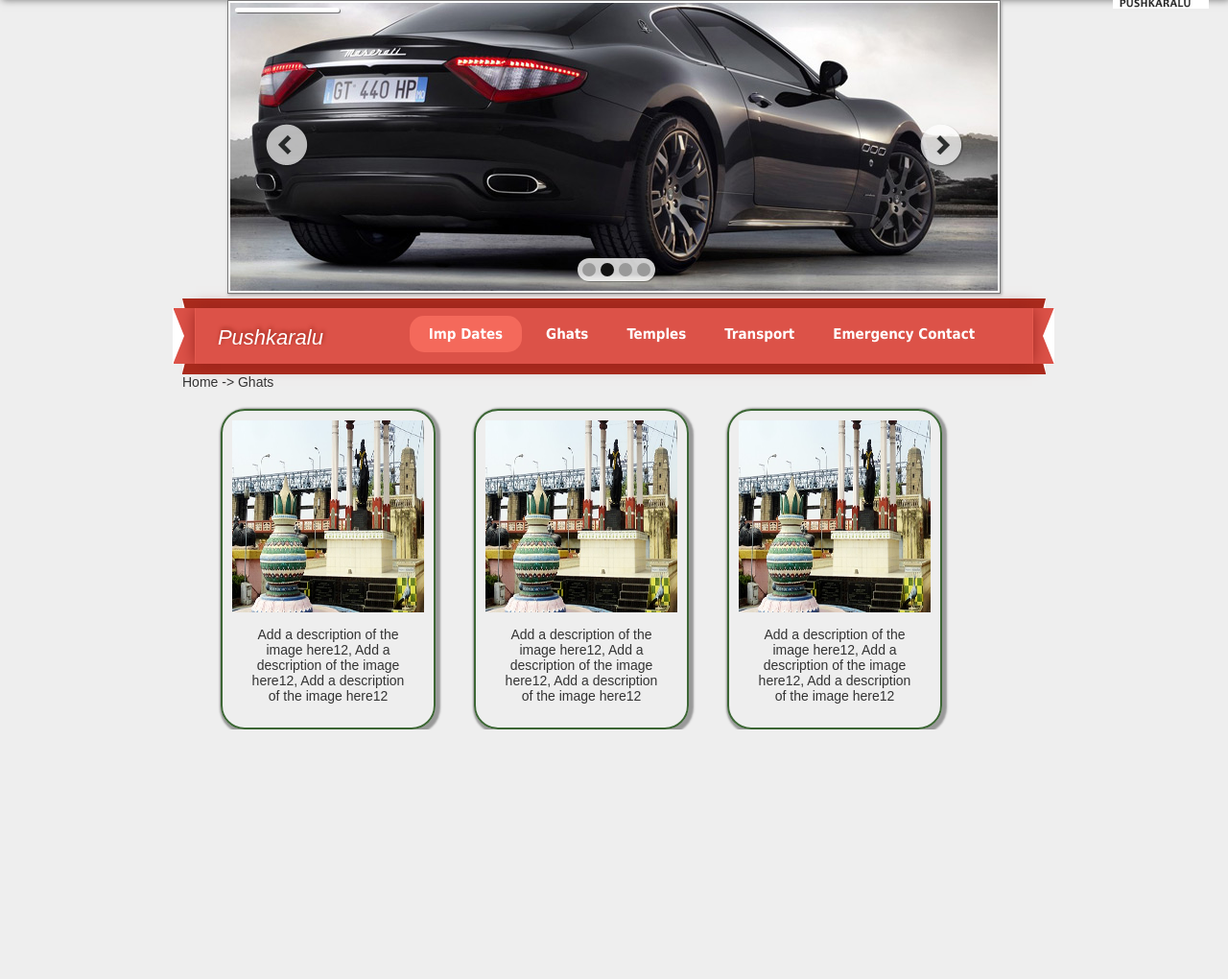
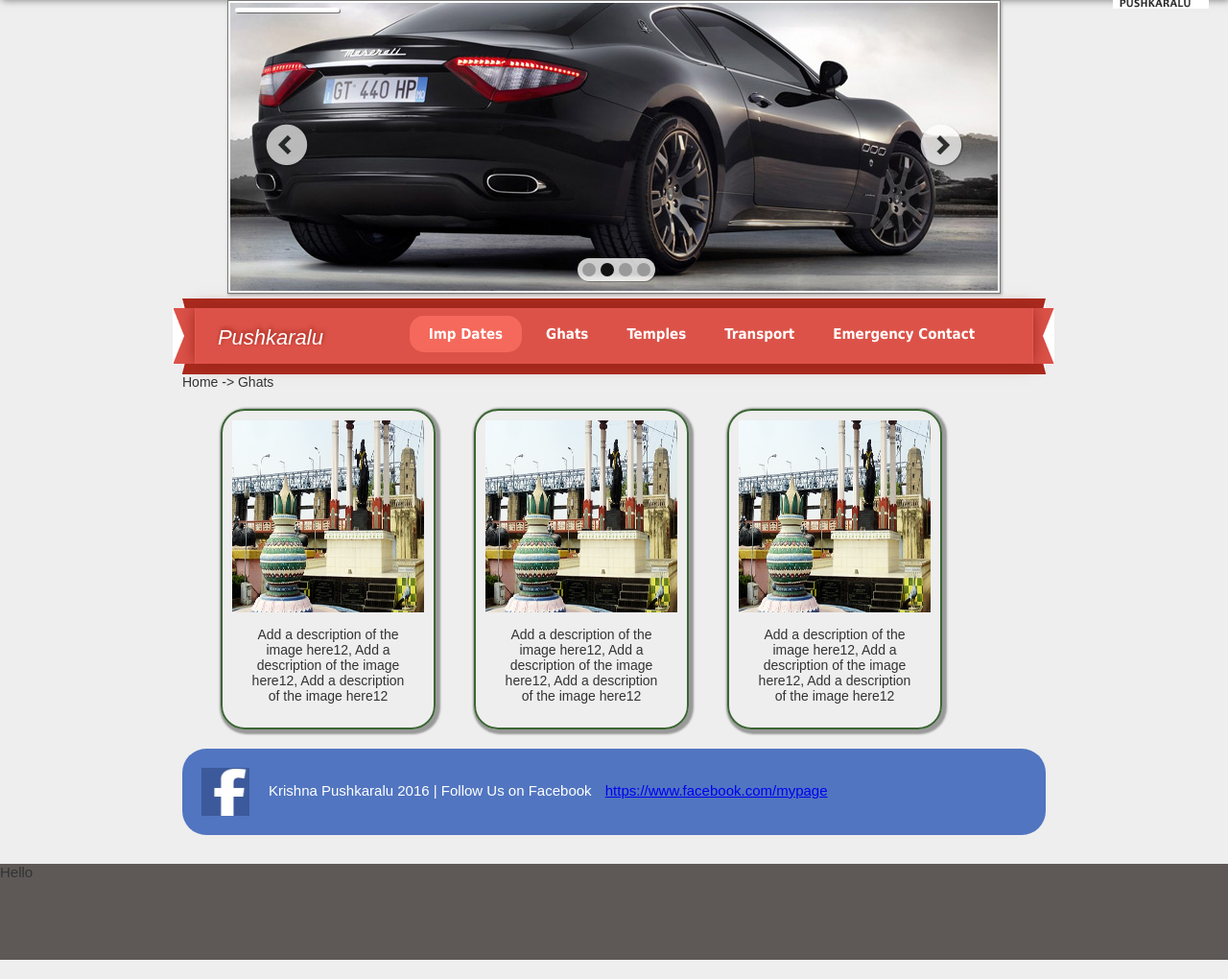
Before and after one commit to mahinitr/mahi-projects, a website: page Pushkar2016/header.htm in a window 1280 px wide. Shown: the part 141-1161 px from the top of the page at 96% size. Before the commit the page ends 901 px from the top, so only its background shows below. Drawn offline with Linux system fonts and the light colour scheme.

Commit message:
V4:added facebook logo, link

```diff
--- a/Pushkar2016/css/header.css
+++ b/Pushkar2016/css/header.css
@@ -99,3 +99,41 @@
 	position: relative;
 	margin: 0 auto;
 }
+
+.fb-wrapper-inner{
+	border-radius: 25px;
+    background: #5175C0;
+	color: #ffffff;
+	font-size: 15px;
+
+    width: 900px;
+    height: 90px;
+	float: left;
+	margin: 0 auto;
+	margin-top:20px;
+	margin-bottom: 20px;
+}
+.fb-img{
+	float:left;
+	margin:20px;
+}
+.fb-content{
+	float:left;
+	margin-top:35px;
+}
+.fb-content a{
+	margin-left:10px;
+}
+
+
+.footer{
+	width:100%;
+	font-size:15px;
+	position: relative;
+	margin: 0 auto;
+	margin-top:10px;
+	margin-bottom: 20px;
+	height:100px;
+	background: #5e5957;
+	float:left;
+}
--- a/Pushkar2016/header.htm
+++ b/Pushkar2016/header.htm
@@ -150,5 +150,13 @@
 			  <div class="desc">Add a description of the image here12, Add a description of the image here12, Add a description of the image here12</div>
 			</div>
 		</div>
+		<div class="fb-wrapper-inner">
+		<img class="fb-img" src="images/fblogo.jpg" alt="Trolltunga Norway" width="50" height="50">
+			<p class="fb-content"> Krishna Pushkaralu 2016 | Follow Us on Facebook <a href="https://www.facebook.com/mypage" target="_blank">https://www.facebook.com/mypage</a></p>
+        </div>
+
 	</div>
+	<div class="footer">
+			Hello
+		</div>
 </body>
```
Also changed, not shown: Pushkar2016/images/fblogo.jpg (added).
